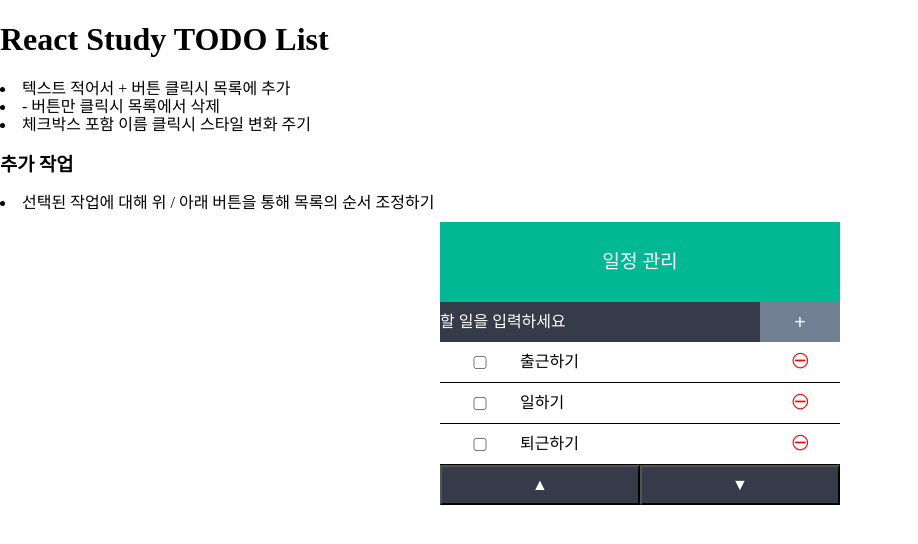
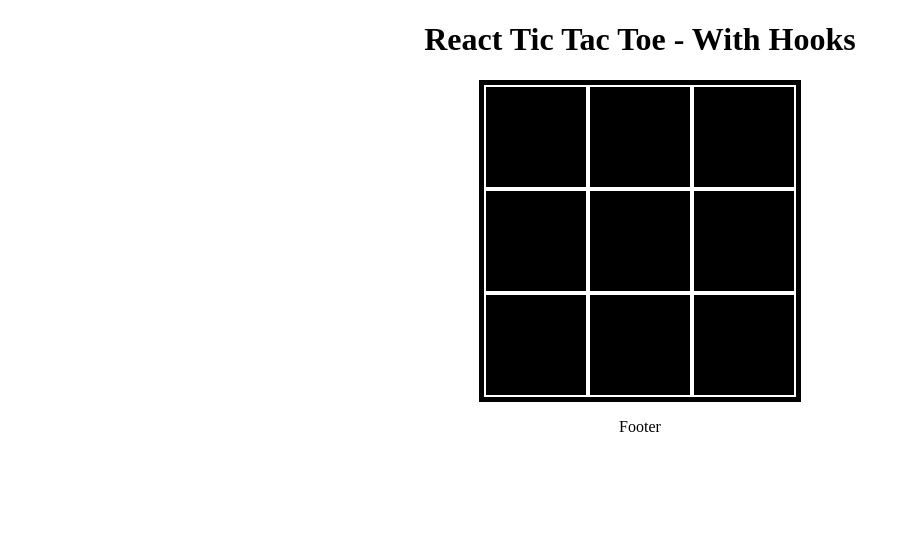
Before and after one commit to dmswl6310/React_Study, a React (Create React App) app: page / in a window 1280 px wide. Shown: the top 544 px of the page, without its empty margins (0-918 px from the left). Built offline with nearby package versions, Linux system fonts and the light colour scheme.

Commit message:
study s2 - 1

```diff
--- a/package.json
+++ b/package.json
@@ -13,7 +13,9 @@
     "@types/styled-components": "^5.1.14",
     "react": "^17.0.2",
     "react-dom": "^17.0.2",
+    "react-redux": "^7.2.5",
     "react-scripts": "4.0.3",
+    "redux": "^4.1.1",
     "styled-components": "^5.3.1",
     "styled-normalize": "^8.0.7",
     "typescript": "^4.1.2",
@@ -42,5 +44,8 @@
       "last 1 firefox version",
       "last 1 safari version"
     ]
+  },
+  "devDependencies": {
+    "@types/react-redux": "^7.1.19"
   }
 }
--- a/src/App.tsx
+++ b/src/App.tsx
@@ -1,18 +1,20 @@
-import TodoList from "./components/Organism/TodoList";
+// import TodoList from "./components/Organism/TodoList";
+import TicTacToe from "./components/Pages/TicTacToe";
 
 function App() {
   return (
-    <div>
-      <h1>React Study TODO List </h1>
-      <li> 텍스트 적어서 + 버튼 클릭시 목록에 추가</li>
-      <li> - 버튼만 클릭시 목록에서 삭제</li>
-      <li> 체크박스 포함 이름 클릭시 스타일 변화 주기</li>
+    // <div>
+    //   <h1>React Study TODO List </h1>
+    //   <li> 텍스트 적어서 + 버튼 클릭시 목록에 추가</li>
+    //   <li> - 버튼만 클릭시 목록에서 삭제</li>
+    //   <li> 체크박스 포함 이름 클릭시 스타일 변화 주기</li>
 
-      <h3> 추가 작업</h3>
-      <li> 선택된 작업에 대해 위 / 아래 버튼을 통해 목록의 순서 조정하기 </li>
+    //   <h3> 추가 작업</h3>
+    //   <li> 선택된 작업에 대해 위 / 아래 버튼을 통해 목록의 순서 조정하기 </li>
 
-      <TodoList />
-    </div>
+    //   <TodoList />
+    // </div>
+      <TicTacToe />
   );
 }
 
--- /dev/null
+++ b/src/components/Organism/Board.tsx
@@ -0,0 +1,103 @@
+import { useEffect, useState } from "react";
+import { useDispatch, useSelector } from "react-redux";
+import styled from "styled-components";
+import { RootState } from "../../stores";
+import { userActions } from "../../stores/actions";
+
+const Board = () => {
+
+    const [boardState, setBoardState] = useState<string[]>(['', '', '', '', '', '', '', '', ''])
+    const [finish, setFinish] = useState<boolean>(false);
+    const dispatch = useDispatch();
+    const user = useSelector((state: RootState) => state.user.userState);
+
+    const play = (idx: number) => {
+        if (!finish) {
+            const tmp = boardState.slice();
+            tmp[idx] = user === true ? 'O' : 'X';
+            setBoardState(tmp);
+            dispatch(userActions.setUserState(!user))
+        }
+    }
+
+    const getWinner = (board: string[]) => {
+        // 총 8번 체크 가로 3줄 세로 3줄 대각선 2줄
+        if (board[0] !== '') {
+            if (board[0] === board[1] && board[1] === board[2]) return board[0];
+            if (board[0] === board[4] && board[4] === board[8]) return board[0];
+            if (board[0] === board[3] && board[3] === board[6]) return board[0];
+        }
+        if (board[4] !== '') {
+            if (board[3] === board[4] && board[4] === board[5]) return board[3];
+        }
+        if (board[6] !== '') {
+            if (board[6] === board[7] && board[7] === board[8]) return board[6];
+            if (board[6] === board[4] && board[4] === board[2]) return board[6];
+        }
+        // 1 4 7
+        if (board[1] === '') {
+            if (board[1] === board[4] && board[4] === board[7]) return board[1];
+        }
+        // 2 5 8
+        if (board[2] === '') {
+            if (board[2] === board[5] && board[5] === board[8]) return board[2];
+        }
+        return false;
+    }
+
+    useEffect(() => {
+        const flag = getWinner(boardState);
+        let winner = ''
+        console.log('승자판정')
+        if (flag) {
+            setFinish(true);
+            winner = flag === 'O' ? '1' : '2';
+            alert(`승자는 ${winner} 입니다.`)
+        }
+    }, [boardState])
+    return (
+        <BoardTable>
+            <BlockRow>
+                <Block onClick={() => play(0)}>{boardState[0]}</Block>
+                <Block onClick={() => play(1)}>{boardState[1]}</Block>
+                <Block onClick={() => play(2)}>{boardState[2]}</Block>
+            </BlockRow>
+            <BlockRow>
+                <Block onClick={() => play(3)}>{boardState[3]}</Block>
+                <Block onClick={() => play(4)}>{boardState[4]}</Block>
+                <Block onClick={() => play(5)}>{boardState[5]}</Block>
+            </BlockRow>
+            <BlockRow>
+                <Block onClick={() => play(6)}>{boardState[6]}</Block>
+                <Block onClick={() => play(7)}>{boardState[7]}</Block>
+                <Block onClick={() => play(8)}>{boardState[8]}</Block>
+            </BlockRow>
+        </BoardTable>
+    )
+}
+
+export default Board;
+
+const BoardTable = styled.div`
+    display: flex;
+    flex-direction: column;
+    border : solid 5px black;
+`
+
+const BlockRow = styled.div`
+    display: flex;
+`
+const Block = styled.div`
+    display: flex;
+    justify-content: center;
+    align-items: center;
+
+    background-color: black;
+    border: solid 2px white;
+
+    width: 100px;
+    height: 100px;
+    color: white;
+    font-size: 40px;
+    font-weight: bold;
+`
--- /dev/null
+++ b/src/components/Pages/TicTacToe.tsx
@@ -0,0 +1,36 @@
+import Board from "../Organism/Board";
+import Normal from "../Template/Normal";
+
+const TicTacToe = () => {
+    return (
+        <>
+            <Normal header={<Header />} body={<Body />} footer={<Footer />} />
+        </>
+    )
+}
+
+
+const Header = () => {
+    return (
+        <>
+            <h1>React Tic Tac Toe - With Hooks</h1>
+        </>
+    )
+}
+
+const Body = () => {
+    return (
+        <>
+            <Board />
+        </>
+    )
+}
+
+const Footer = () => {
+    return (
+        <>
+            <p>Footer</p>
+        </>
+    )
+}
+export default TicTacToe;
--- /dev/null
+++ b/src/components/Template/Normal.tsx
@@ -0,0 +1,30 @@
+import { ReactNode } from "react";
+import styled from "styled-components";
+
+const Normal = ( props : { header : ReactNode , body : ReactNode, footer: ReactNode}) => {
+    return (
+        <Wrapper>
+            <Header>{props.header}</Header>
+            <Body>{props.body}</Body>
+            <Footer>{props.footer}</Footer>
+        </Wrapper>
+    )
+}
+
+const Wrapper = styled.div`
+ display: flex;
+ flex-direction: column;
+`
+const Header = styled.div`
+display: flex;
+justify-content: center;
+`
+const Body = styled.div`
+display: flex;
+justify-content: center;
+`
+const Footer = styled.div`
+display: flex;
+justify-content: center;
+`
+export default Normal;
--- a/src/index.tsx
+++ b/src/index.tsx
@@ -1,12 +1,16 @@
 import React from "react";
 import ReactDOM from "react-dom";
 import App from "./App";
+import { Provider } from "react-redux";
 import GlobalStyle from "./styles/global.style";
+import store from './stores';
 
 ReactDOM.render(
   <React.StrictMode>
-    <GlobalStyle />
-    <App />
+    <Provider store={store}>
+      <GlobalStyle />
+      <App />
+    </Provider>
   </React.StrictMode>,
   document.getElementById("root")
 );
--- /dev/null
+++ b/src/stores/actions/index.ts
@@ -0,0 +1 @@
+export * from './user.action';
--- /dev/null
+++ b/src/stores/actions/user.action.ts
@@ -0,0 +1,20 @@
+// action types
+
+export const user = {
+    INITIALIZE: 'user/INITIALIZE' as const,
+    GET_USER_STATE: 'user/GET_USER_STATE' as const,
+    SET_USER_STATE: 'user/SET_USER_STATE' as const
+};
+
+// actions creators
+export const userActions = {
+    initialize: () => {
+        return { type: user.INITIALIZE };
+    },
+    getUserState: () => {
+        return { type: user.GET_USER_STATE };
+    },
+    setUserState: (payload: boolean) => {
+        return { type: user.SET_USER_STATE, payload: payload };
+    }
+}
--- /dev/null
+++ b/src/stores/index.ts
@@ -0,0 +1,7 @@
+import { createStore, combineReducers } from 'redux';
+import * as reducer from './reducers';
+
+const reducers = combineReducers({ ...reducer });
+
+export default createStore(reducers);
+export type RootState = ReturnType<typeof reducers>
--- /dev/null
+++ b/src/stores/reducers/index.ts
@@ -0,0 +1 @@
+export { default as user } from './user.reducer';
--- /dev/null
+++ b/src/stores/reducers/user.reducer.ts
@@ -0,0 +1,23 @@
+import { user } from '../actions/user.action'
+
+// initial state
+const initialState = {
+    userState: true,
+};
+
+// reducers
+export default function userReducers(
+    state = initialState,
+    action: { type: string; payload?: any; error?: boolean }
+) {
+    switch (action.type) {
+        case user.INITIALIZE:
+            return initialState;
+        case user.GET_USER_STATE:
+            return state;
+        case user.SET_USER_STATE:
+            return { ...state, userState: action.payload }
+        default:
+            return state;
+    }
+}
--- /dev/null
+++ b/src/types/user.d.ts
@@ -0,0 +1 @@
+type userState = boolean;
```
Also changed, not shown: 1 other file (tests, documents, lock files or other folders).
